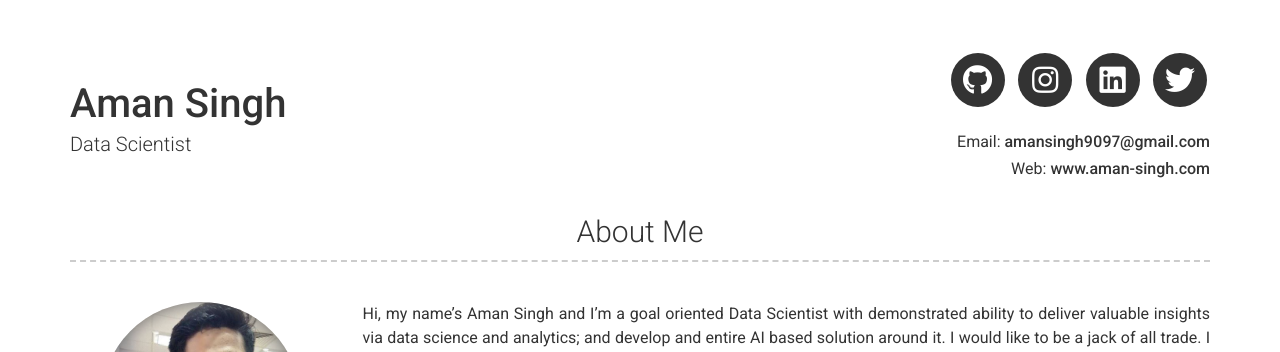
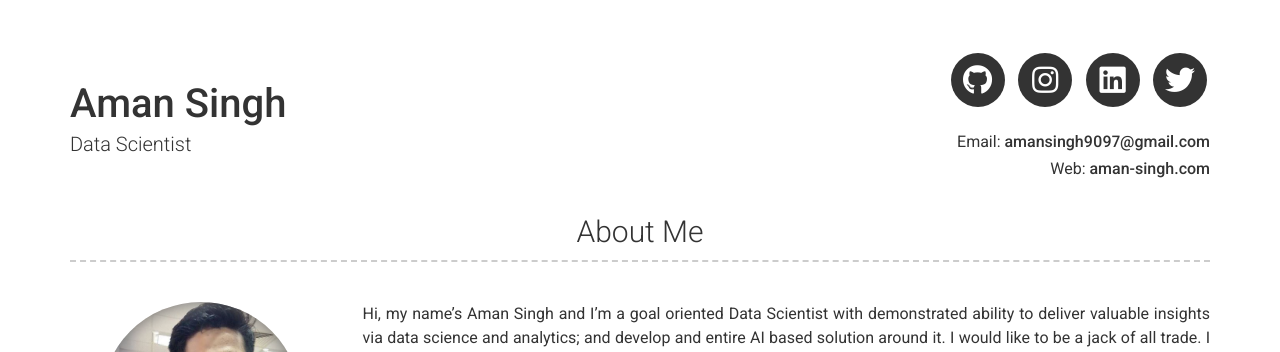
Before and after one commit to amansingh9097/portfolio, a Jekyll site: the page built from index.md, in a window 1280 px wide and 900 px high. Shown: the top 352 px of the window. Built offline with Jekyll 4.4.1, drawn with Linux system fonts in a browser that asks for light colours; nearby versions of some CDN libraries.

Commit message:
Update _config.yml

```diff
--- a/_config.yml
+++ b/_config.yml
@@ -5,10 +5,9 @@ favicon: images/favicon.ico
 # Personal info
 name: Aman Singh
 title: Data Scientist
-icon: images/india-flag-icon-16.png
 email: amansingh9097@gmail.com
 # phone: Your phone number (optional)
-website: www.aman-singh.com
+website: aman-singh.com
 
 darkmode: false
 
```
